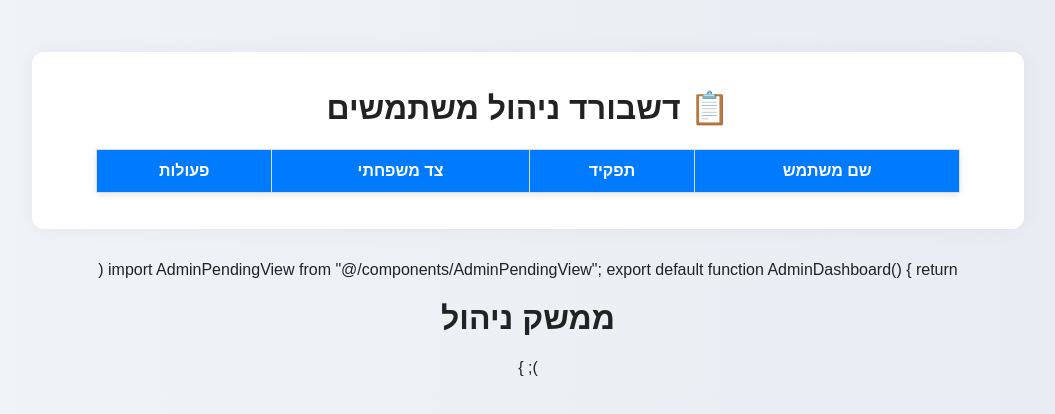
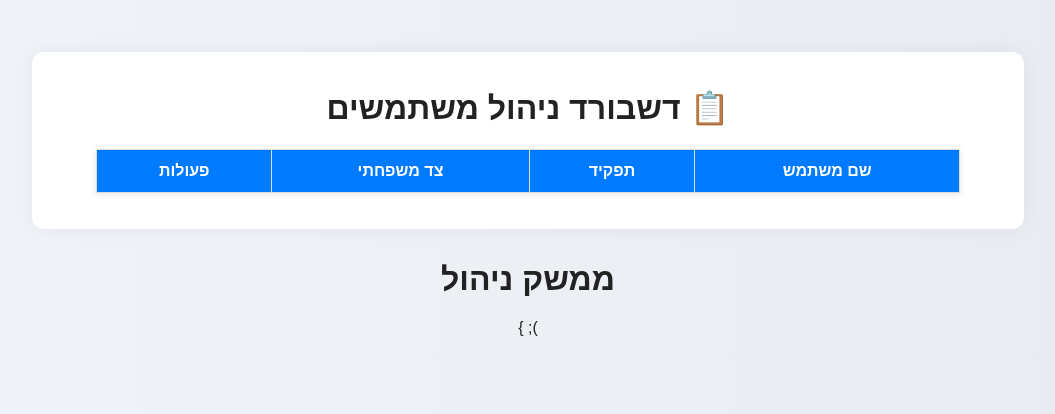
Before and after one commit to escyb3/our-family-tree, a website: page public/admin-dashboard.html in a window 1280 px wide. Shown: the whole page, without its empty margins (112-1167 px from the left). Drawn offline with Linux system fonts and the light colour scheme; no server answers.

Commit message:
Update admin-dashboard.html

```diff
--- a/public/admin-dashboard.html
+++ b/public/admin-dashboard.html
@@ -118,9 +118,9 @@
       </tbody>
     </table>
   </main>
-  import AdminPendingView from "@/components/AdminPendingView";
+  <import AdminPendingView from "@/components/AdminPendingView";
 
-export default function AdminDashboard() {
+<export default function AdminDashboard() {
   return (
     <div>
       <h1 className="text-2xl font-bold mb-4">ממשק ניהול</h1>
```
